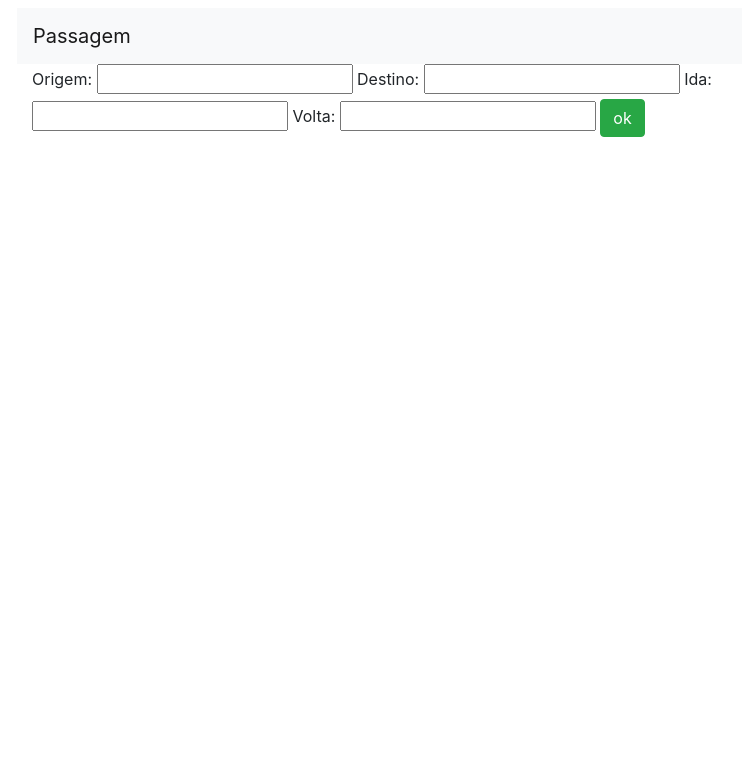
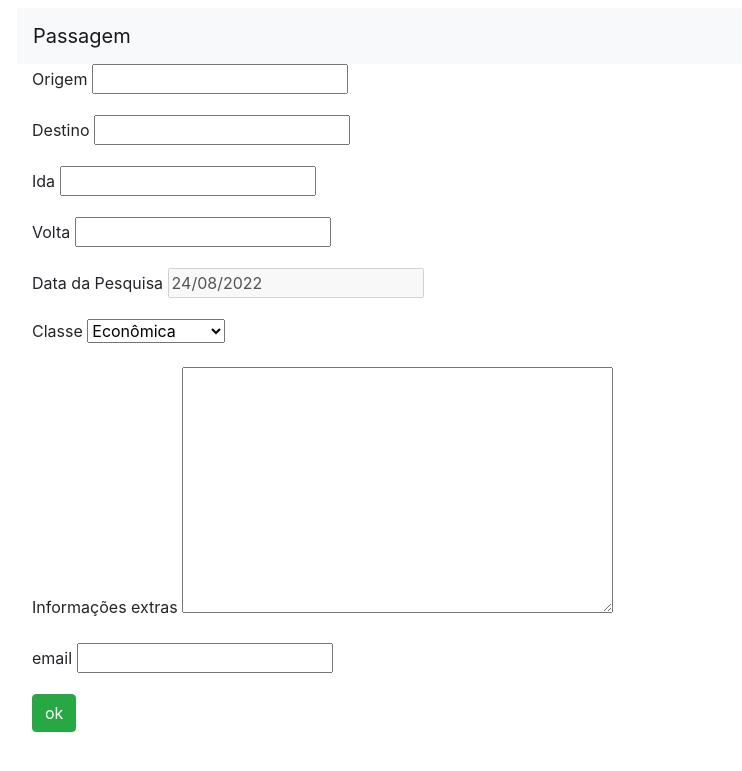
Before and after one commit to LucasTeotonio7/cs-django-airline-tickets, a Django app: page / in a window 1280 px wide. Shown: the top 771 px of the page, without its empty margins (68-810 px from the left). Run offline with Django 4.2, Linux system fonts and the light colour scheme; some libraries are stand-ins or nearby versions.

Commit message:
feat: created new fields for the form

```diff
--- a/templates/index.html
+++ b/templates/index.html
@@ -4,7 +4,12 @@
 <section class="col-8">
     <form action="{% url 'search_results' %}" method="post">
         {% csrf_token %}
-        {{ form }}
+        {% for field in form.visible_fields %}
+        <div class="form-group">
+            <label for="{{ field.id_for_label }}">{{field.label}}</label>
+            {{ field }}
+        </div>
+        {% endfor %}
         <input type="submit" value="ok" class="btn btn-success">
     </form>
 {% endblock %}
--- a/templates/search_results.html
+++ b/templates/search_results.html
@@ -5,4 +5,8 @@
     <p>Destino: {{ form.destiny.value }}</p>
     <p>Ida: {{ form.departure_date.value }}</p>
     <p>Volta: {{ form.date_back.value }}</p>
+    <p>Data da consulta: {{ form.date_search.value }}</p>
+    <p>Classe: {{ form.travel_class.value }}</p>
+    <p>Informações: {{ form.informations.value }}</p>
+    <p>Email: {{ form.email.value }}</p>
 {% endblock %}
--- /dev/null
+++ b/tickets/class_types.py
@@ -0,0 +1,5 @@
+class_types = [
+    (1, 'Econômica'),
+    (2, 'Executiva'),
+    (3, 'Primeira classe'),
+]
--- a/tickets/forms.py
+++ b/tickets/forms.py
@@ -1,5 +1,7 @@
 from django import forms
 from tempus_dominus.widgets import DatePicker
+from datetime import datetime
+from tickets.class_types import class_types
 
 
 class TicketForms(forms.Form):
@@ -7,3 +9,11 @@ class TicketForms(forms.Form):
     destiny = forms.CharField(label='Destino', max_length=100)
     departure_date = forms.DateField(label='Ida', widget=DatePicker())
     date_back = forms.DateField(label='Volta', widget=DatePicker())
+    date_search = forms.DateField(label='Data da Pesquisa', widget=DatePicker(), disabled=True, initial=datetime.today())
+    travel_class = forms.ChoiceField(label='Classe', choices=class_types)
+    informations = forms.CharField(
+        label='Informações extras',
+        widget=forms.Textarea(),
+        required=False
+    )
+    email = forms.EmailField(label='email', max_length=150)
```
